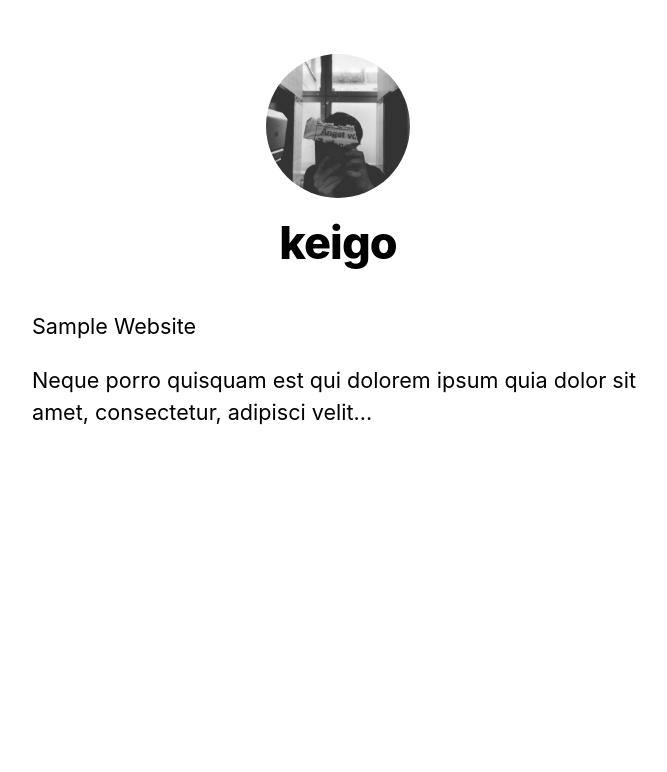
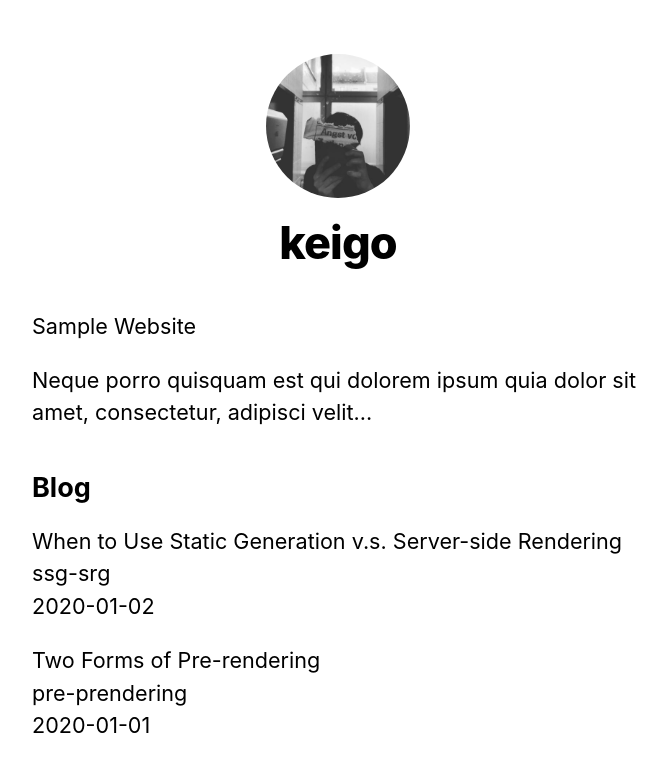
Before and after one commit to keigokudo/nextjs-sample, a Next.js app: page / in a window 1280 px wide. Shown: the top 772 px of the page, without its empty margins (302-969 px from the left). Built offline with nearby package versions, Linux system fonts and the light colour scheme.

Commit message:
display data from md

```diff
--- a/pages/index.js
+++ b/pages/index.js
@@ -1,10 +1,11 @@
 import Head from "next/head";
 import Link from "next/link";
 import Layout, { siteTitle } from "../components/Layout";
+import { getSortedPostsData } from "../lib/post";
 
 import utilStyles from "../styles/utils.module.css";
 
-export default function Home() {
+export default function Home({ allPostsData }) {
   return (
     <Layout home>
       <Head>
@@ -18,6 +19,25 @@
           consectetur, adipisci velit...
         </p>
       </section>
+      <section className={`${utilStyles.headingMd} ${utilStyles.padding1px}`}>
+        <h2 className={utilStyles.headingLg}>Blog</h2>
+        <ul className={utilStyles.list}>
+          {allPostsData.map(({ id, date, title }) => (
+            <li className={utilStyles.listItem} key={id}>
+              {title}
+              <br />
+              {id}
+              <br />
+              {date}
+            </li>
+          ))}
+        </ul>
+      </section>
     </Layout>
   );
 }
+
+export async function getStaticProps() {
+  const allPostsData = getSortedPostsData();
+  return { props: { allPostsData } };
+}
```
